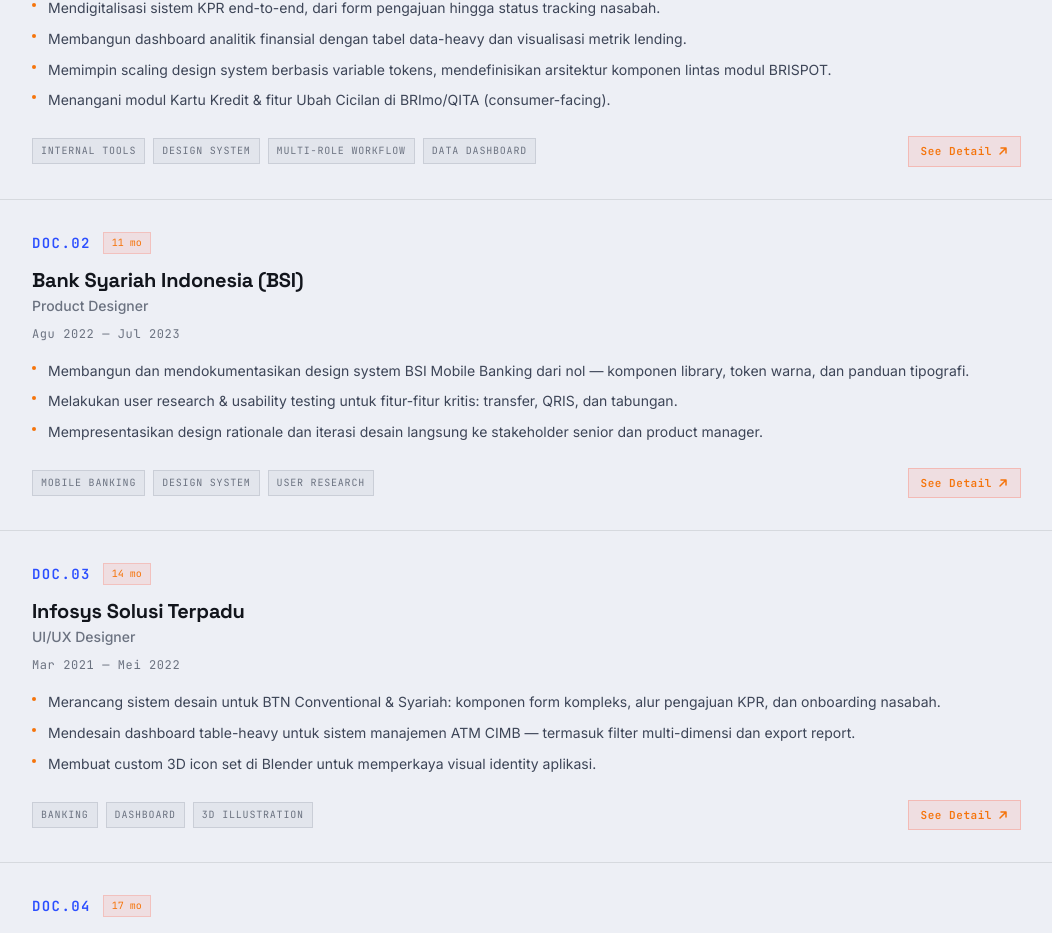
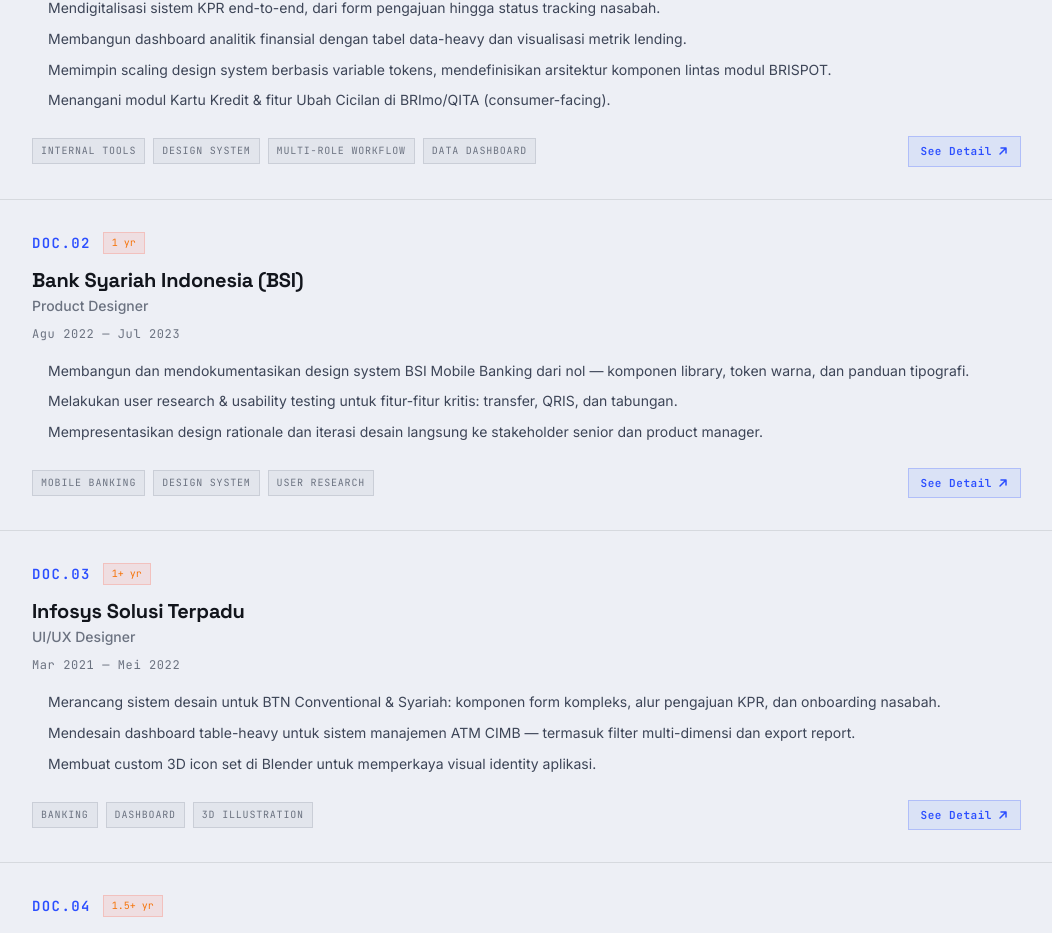
Before and after one commit to rahadianm22/New-Portfolio, a Next.js app: page / in a window 1280 px wide. Shown: the part 1398-2331 px from the top of the page, without its empty margins (115-1167 px from the left). Built offline with nearby package versions, Linux system fonts and the light colour scheme.

Commit message:
push semua

```diff
--- a/components/ExperienceSection.tsx
+++ b/components/ExperienceSection.tsx
@@ -126,7 +126,7 @@
     role: "Product Designer",
     company: "Bank Syariah Indonesia (BSI)",
     period: "Agu 2022 — Jul 2023",
-    duration: "11 mo",
+    duration: "1 yr",
     highlights: [
       "Membangun dan mendokumentasikan design system BSI Mobile Banking dari nol — komponen library, token warna, dan panduan tipografi.",
       "Melakukan user research & usability testing untuk fitur-fitur kritis: transfer, QRIS, dan tabungan.",
@@ -139,7 +139,7 @@
     role: "UI/UX Designer",
     company: "Infosys Solusi Terpadu",
     period: "Mar 2021 — Mei 2022",
-    duration: "14 mo",
+    duration: "1+ yr",
     highlights: [
       "Merancang sistem desain untuk BTN Conventional & Syariah: komponen form kompleks, alur pengajuan KPR, dan onboarding nasabah.",
       "Mendesain dashboard table-heavy untuk sistem manajemen ATM CIMB — termasuk filter multi-dimensi dan export report.",
@@ -152,7 +152,7 @@
     role: "UI/UX Designer",
     company: "Malline Indonesia",
     period: "Sep 2019 — Feb 2021",
-    duration: "17 mo",
+    duration: "1.5+ yr",
     highlights: [
       "Merancang platform e-commerce end-to-end dari tahap riset & wireframing hingga desain hi-fi dan implementasi WordPress.",
       "Berkolaborasi langsung dengan developer untuk memastikan fidelitas desain dalam implementasi.",
@@ -226,7 +226,7 @@
       style={{
         borderTop: "1px solid rgba(18, 21, 28, 0.1)",
         borderBottom: isLast ? "1px solid rgba(18, 21, 28, 0.1)" : "none",
-        borderLeft: rowHovered ? "3px solid #f5740b" : "3px solid transparent",
+        borderLeft: rowHovered ? "3px solid #2B4EFF" : "3px solid transparent",
         backgroundColor: rowHovered ? "#FFFFFF" : "transparent",
         transition: "border-color 0.2s ease, background-color 0.2s ease",
       }}
@@ -273,7 +273,7 @@
               className="flex items-start gap-3 text-sm leading-relaxed"
               style={{ fontFamily: "'Inter', sans-serif", color: "#3D4557" }}
             >
-              <span className="mt-1.5 w-1 h-1 rounded-full flex-shrink-0" style={{ backgroundColor: "#f5740b" }} />
+              <span className="mt-1.5 w-1 h-1 rounded-full flex-shrink-0" style={{ backgroundColor: "#2B4EFFs" }} />
               {highlight}
             </li>
           ))}
@@ -311,11 +311,11 @@
           >
             <span
               className="flex items-center gap-1.5 px-3 py-1.5"
-              style={{ color: "#f5740b", backgroundColor: "rgba(255, 75, 51, 0.1)", border: "1px solid rgba(255, 75, 51, 0.25)" }}
+              style={{ color: "#2B4EFF", backgroundColor: "rgba(51, 105, 255, 0.1)", border: "1px solid rgba(51, 82, 255, 0.25)" }}
             >
               See Detail
               <svg width="10" height="10" viewBox="0 0 10 10" fill="none">
-                <path d="M2 8L8 2M8 2H3M8 2V7" stroke="#f5740b" strokeWidth="1.5" strokeLinecap="round" strokeLinejoin="round" />
+                <path d="M2 8L8 2M8 2H3M8 2V7" stroke="#2B4EFF" strokeWidth="1.5" strokeLinecap="round" strokeLinejoin="round" />
               </svg>
             </span>
           </button>
@@ -473,7 +473,7 @@
 
               {/* Contributions */}
               <div className="flex items-center gap-2 mt-8 mb-4">
-                <span className="w-1.5 h-1.5 rounded-full" style={{ backgroundColor: "#f5740b3" }} />
+                <span className="w-1.5 h-1.5 rounded-full" style={{ backgroundColor: "#f5740b" }} />
                 <span
                   className="text-xs tracking-widest uppercase"
                   style={{ fontFamily: "'JetBrains Mono', monospace", color: "#f5740b", letterSpacing: "0.1em" }}
```
